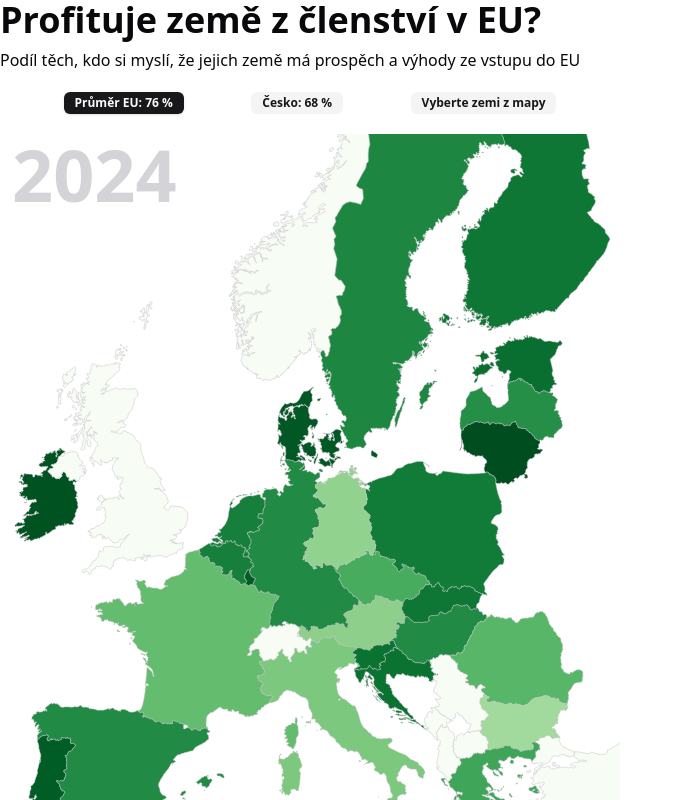
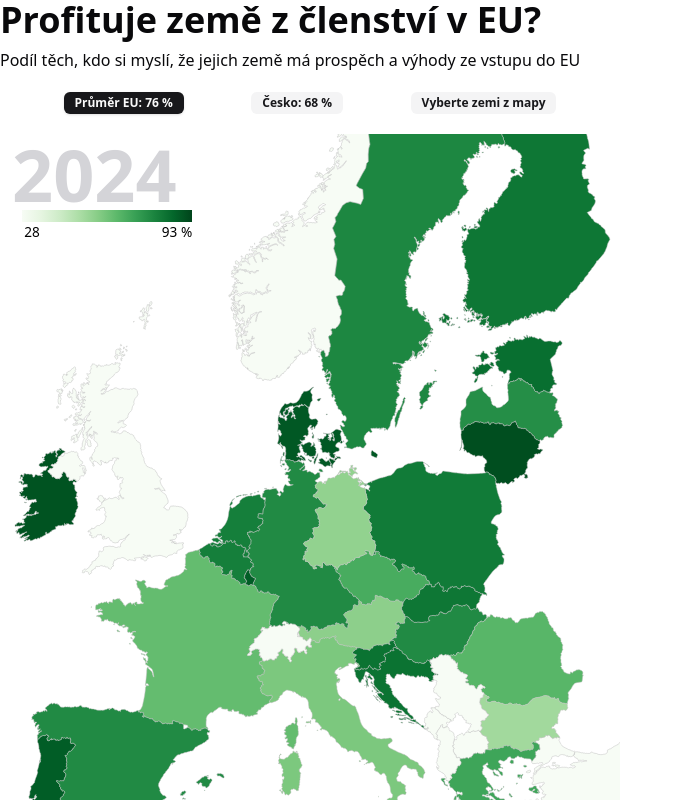
Before and after one commit to DataRozhlas/rozdeleni-evropou-mapy, a React (Vite) app: page / in a window 1280 px wide. Shown: the top 800 px of the page, without its empty margins (0-681 px from the left). Built offline with nearby package versions, Linux system fonts and the light colour scheme.

Commit message:
colorscale legend, typos

```diff
--- a/src/App.tsx
+++ b/src/App.tsx
@@ -6,12 +6,11 @@ import { Slider } from "@/components/ui/slider"
 import { Badge } from "@/components/ui/badge"
 
 import Map from './components/Map'
+import Legend from './components/Legend';
 import topoData_ from './assets/europa-simplified-topo.json';
 import dictionary from './assets/dictionary.json';
 
 import { usePostMessageWithHeight } from './hooks/usePostHeightMessage'
-import { min, set } from 'lodash';
-
 
 
 const topoData: Topology = topoData_ as any;
@@ -179,7 +178,7 @@ function App({ id }: { id: string }) {
 
 
   return (
-    <div ref={containerRef}>
+    <div ref={containerRef} className='pb-3'>
       {processedData?.features && processedData.features.length > 0 && metaData ? (
         <div ref={mapRef} className="max-w-[620px]">
           <h1 className="text-4xl font-bold mb-2">{(metaData as any).title}</h1>
@@ -190,7 +189,15 @@ function App({ id }: { id: string }) {
             <Badge className="text-center" variant="secondary" >{tooltipSelected}</Badge>
           </div>
           <div className="relative">
-            <div className="font-bold text-7xl absolute top-1 left-3 text-zinc-300">{currentYear}</div>
+            <div className="absolute top-1 left-3">
+              <div className="font-bold text-7xl  text-zinc-300">{currentYear}
+              </div>
+              <div>
+                <Legend id={id} minMax={minMax} />
+              </div>
+
+            </div>
+
             <Map width={mapWidth} height={mapWidth * 1.2} geodata={processedData} minMax={minMax} setTooltip={setSelectedCountry} id={id} />
             <Slider className="cursor-pointer px-3 pt-3" defaultValue={[currentYear]} max={maxYear} min={minYear} step={1} onValueChange={handleSliderValueChange} />
             <div className="flex justify-between text-xs pt-2">
--- a/src/assets/trusteu-meta.json
+++ b/src/assets/trusteu-meta.json
@@ -1,5 +1,5 @@
 {
-    "title": "Důvěrujete Evropské unii?",
-    "subtitle": "Podíl těch, kdo o sobě říkají, že Evropské unii spíše důvěřuji",
+    "title": "Důvěřujete Evropské unii?",
+    "subtitle": "Podíl těch, kdo o sobě říkají, že Evropské unii spíše důvěřují",
     "question": "Rád(a) bych se Vás zeptal(a), nakolik důvěřujete určitým médiím a institucím. Řekněte mi prosím o následujících médiích a institucích, zda jim spíše důvěřujete nebo spíše nedůvěřujete. Spíše důvěřujete; spíše nedůvěřujete. Baterie, položky Evropská unie, Evropský parlament, Evropská komise, Evropská centrální banka."
 }
--- /dev/null
+++ b/src/components/Legend.tsx
@@ -0,0 +1,74 @@
+import * as d3 from 'd3';
+
+
+interface LegendProps {
+    id: string;
+    minMax: number[];
+}
+
+const Legend = ({ id, minMax }: LegendProps) => {
+    // Create a color scale
+    let colorInterpolator: (t: number) => string;
+    switch (id) {
+        case "benefit":
+            colorInterpolator = d3.interpolateGreens;
+            break;
+        case "curr":
+            colorInterpolator = d3.interpolateOranges;
+            break;
+        case "trusteu":
+            colorInterpolator = d3.interpolateBlues;
+            break;
+        case "citiz":
+            colorInterpolator = d3.interpolateReds;
+            break;
+        default:
+            colorInterpolator = d3.interpolateOranges;
+    }
+
+
+
+    const colorScale = d3.scaleSequential(colorInterpolator).domain(minMax);
+
+    // Create gradient stops
+    const numStops = 10;
+    const domain = colorScale.domain();
+    const gradientStops = Array.from({ length: numStops }, (_, i) => i / (numStops - 1)).map(t => {
+        // Map t back to the color scale domain
+        const value = domain[0] + t * (domain[1] - domain[0]);
+        return {
+            offset: `${100 * t}%`,
+            color: colorScale(value)
+        };
+    });
+
+    // Create legend axis ticks
+    const padding = 5; // Adjust as needed
+    const x = d3.scaleLinear().range([padding, 180 - padding]).domain(colorScale.domain());
+    const tickValues = [minMax[0], minMax[1]];
+    const axisTicks = tickValues.map((tick, i) => ({
+        value: tick,
+        xOffset: i == 0 ? x(tick) + 10 : x(tick) - 15
+    }));
+
+    return (
+        <svg width="190" height="30" viewBox={`-${padding} 0 ${180 + padding * 2} 30`}>
+            <defs>
+                <linearGradient id="legendGradient" x1="0%" y1="0%" x2="100%" y2="0%">
+                    {gradientStops.map((stop, i) => (
+                        <stop key={i} offset={stop.offset} stopColor={stop.color} />
+                    ))}
+                </linearGradient>
+            </defs>
+            <rect x={padding} width="170" height="12" fill="url(#legendGradient)" />
+            <g transform={`translate(0, 20)`}>
+                {axisTicks.map((tick, i) => (
+                    <g key={i} transform={`translate(${tick.xOffset}, -7)`}>
+                        <text dy="1em" textAnchor="middle" fontSize="85%">{i == 1 ? `${tick.value} %` : `${tick.value}`}</text>
+                    </g>
+                ))}
+            </g>
+        </svg>
+    );
+}
+export default Legend;
--- a/src/components/Map.tsx
+++ b/src/components/Map.tsx
@@ -39,6 +39,7 @@ export default function Map({ width, height, geodata, minMax, setTooltip, id }:
 
     // Create a color scale
     const colorScale = d3.scaleSequential(colorInterpolator).domain([minMax[0], minMax[1]]);
+
     return (
         <svg width={width} height={height}>
             {geodata.features
```
Also changed, not shown: 1 other file (tests, documents, lock files or other folders).
